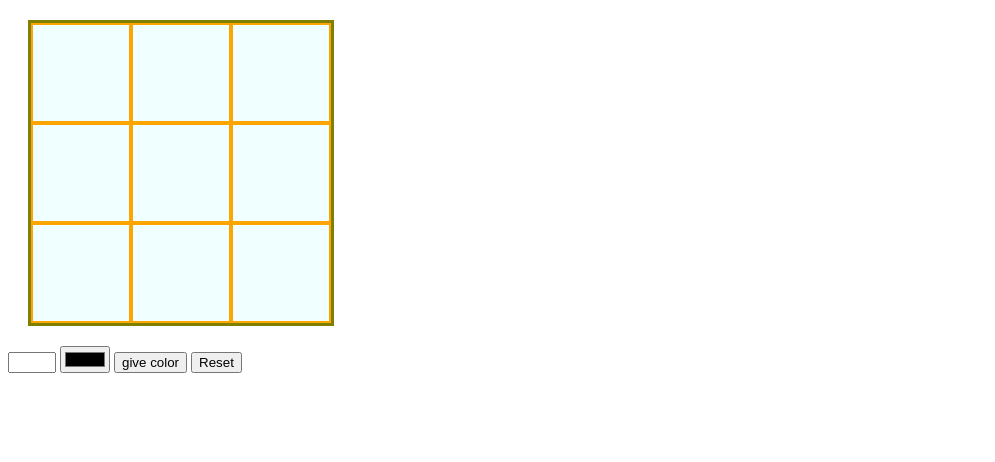
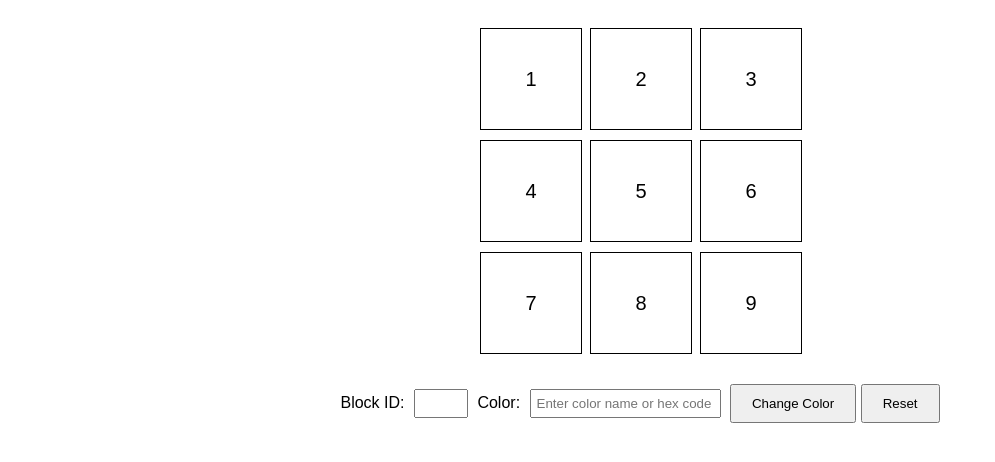
Before and after one commit to acciojob/Replit-Asian-Paints-Chandujixyz, a website: page main.html in a window 1280 px wide. Both pictures are taken after a click on the button "Reset". Shown: the whole page, without its empty margins (0-995 px from the left). Drawn offline with Linux system fonts and the light colour scheme.

Commit message:
created a submission

```diff
--- a/main.html
+++ b/main.html
@@ -8,22 +8,28 @@
 
 <body>
 	<!-- the entire body must be written by student -->
-	 <div id="grid-container">
-        <div id="item-1" class="grid-item"></div>
-        <div id="item-2" class="grid-item"></div>
-        <div id="item-3" class="grid-item"></div>
-        <div id="item-4" class="grid-item"></div>
-        <div id="item-5" class="grid-item"></div>
-        <div id="item-6" class="grid-item"></div>
-        <div id="item-7" class="grid-item"></div>
-        <div id="item-8" class="grid-item"></div>
-        <div id="item-9" class="grid-item"></div>
+    <div id="grid-container">
+        <div id="grid-item-1" class="grid-item">1</div>
+        <div id="grid-item-2" class="grid-item">2</div>
+        <div id="grid-item-3" class="grid-item">3</div>
+        <div id="grid-item-4" class="grid-item">4</div>
+        <div id="grid-item-5" class="grid-item">5</div>
+        <div id="grid-item-6" class="grid-item">6</div>
+        <div id="grid-item-7" class="grid-item">7</div>
+        <div id="grid-item-8" class="grid-item">8</div>
+        <div id="grid-item-9" class="grid-item">9</div>
     </div>
 
-        <input type="number" id="block_id" min="1" max="9" required>
-        <input type="color" id="color_id">
-        <button id="change_button">give color</button>
-        <button id="Reset">Reset</button>
+    <div>
+        <label for="block_id">Block ID:</label>
+        <input type="number" id="block_id" min="1" max="9">
+
+        <label for="colour_id">Color:</label>
+        <input type="text" id="colour_id" placeholder="Enter color name or hex code">
+
+        <button id="change_button">Change Color</button>
+        <button id="reset_button">Reset</button>
+    </div>
     <script type="text/javascript" src="./script.js">
 </script>
 
--- a/script.js
+++ b/script.js
@@ -1,35 +1,32 @@
-//your JS code here. If required.
-           const change=document.getElementById("change_button");
-            change.addEventListener("click",fun);
+ document.getElementById('change_button').addEventListener('click', function() {
+    // Get the block id and color from inputs
+    const blockId = document.getElementById('block_id').value;
+    const color = document.getElementById('colour_id').value;
 
-            function fun(){
-                const N=document.getElementById("block_id").value;
-                const color=document.getElementById("color_id").value;
-              if(N>=1 && N<=9){
-                //yaha vala hissa karta ye ha ki agar pichhli bar kisi box ko colar diya gya hoga to
-                //usko transperent kar dega uske bad naye box me color aayega;
-                const item=document.querySelectorAll(".grid-item");
-                item.forEach(e=>{
-                    e.style.backgroundColor="transparent";
-                })
-              }else{
-                alert("plese select the box no in b/w 1-9")
-              }
+    // Ensure blockId is between 1 and 9, and color is not empty
+    if (blockId >= 1 && blockId <= 9 && color) {
+        // Reset all grid items to transparent background first
+        const gridItems = document.querySelectorAll('.grid-item');
+        gridItems.forEach(item => {
+            item.style.backgroundColor = 'transparent';
+        });
 
-               // aur ye hissa box ko color deta ha
-                 const selectedItem=document.getElementById(`item-${N}`);//iska id badalta rehta ha N ke hisab se
-                 selectedItem.style.backgroundColor=color;
+        // Change the background color of the selected grid item
+        const selectedBlock = document.getElementById(`grid-item-${blockId}`);
+        selectedBlock.style.backgroundColor = color;
+    } else {
+        alert('Please enter a valid Block ID (1-9) and a color.');
+    }
+});
 
-            }
+document.getElementById('reset_button').addEventListener('click', function() {
+    // Reset all grid items to transparent background
+    const gridItems = document.querySelectorAll('.grid-item');
+    gridItems.forEach(item => {
+        item.style.backgroundColor = 'transparent';
+    });
 
-            // ab reset button ko jan de dete ha
-            const reset=document.getElementById("Reset");
-            reset.addEventListener("click",()=>{
-             document.querySelectorAll(".grid-item").forEach(item=>{
-                item.style.backgroundColor="transparent";
-             })
-
-             document.getElementById("block_id").value='';
-             document.getElementById("color_id").value='';
-
-            })
+    // Clear input fields
+    document.getElementById('block_id').value = '';
+    document.getElementById('colour_id').value = '';
+});
--- a/styles.css
+++ b/styles.css
@@ -1,13 +1,35 @@
-/*  your css code here. If applicable */
-  #grid-container{
-            display: grid;
-            grid-template-columns: repeat(3, 100px);
-            grid-template-rows: repeat(3,100px);
-            width:fit-content;
-            background-color: azure;
-            border: 3px solid olive;
-            margin: 20px;
-        }
-        .grid-item{
-            border: 2px solid orange;
-        }
+ body {
+    font-family: Arial, sans-serif;
+    padding: 20px;
+    text-align: center;
+}
+
+#grid-container {
+    display: grid;
+    grid-template-columns: repeat(3, 100px);
+    grid-gap: 10px;
+    margin-bottom: 20px;
+    justify-content: center;
+}
+
+.grid-item {
+    width: 100px;
+    height: 100px;
+    display: flex;
+    justify-content: center;
+    align-items: center;
+    background-color: transparent;
+    border: 1px solid black;
+    font-size: 20px;
+}
+
+button {
+    padding: 10px 20px;
+    margin-top: 10px;
+    cursor: pointer;
+}
+
+input {
+    padding: 5px;
+    margin: 5px;
+}
```
